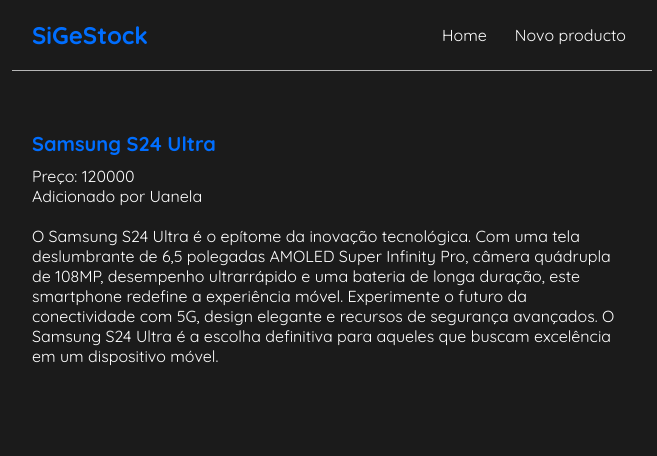
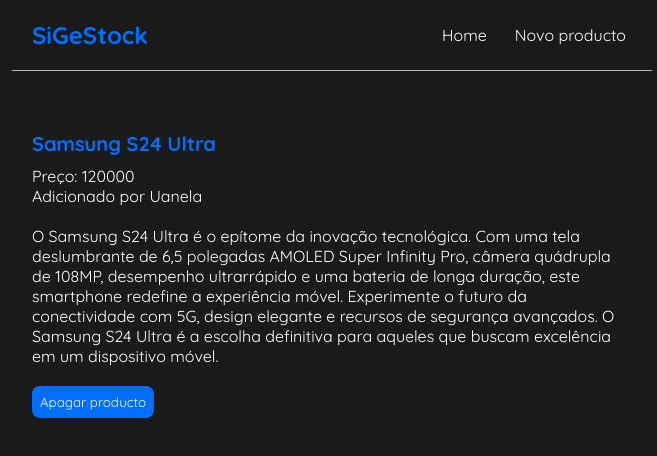
Before and after one commit to Uanela/curso-completo-de-react-para-iniciantes-gratuito, a React (Create React App) app: page /products/1 in a window 1280 px wide. Shown: the top 456 px of the page, without its empty margins (308-965 px from the left). Built offline with nearby package versions, Linux system fonts and the light colour scheme; data requests are answered from the project's data file.

Commit message:
first commit

```diff
--- a/data/db.json
+++ b/data/db.json
@@ -13,13 +13,6 @@
       "worker": "Jobs",
       "price": 130000,
       "id": 2
-    },
-    {
-      "name": "Xiaomi 13 Ultra",
-      "description": "O Xiaomi 13 Ultra é a vanguarda da tecnologia na palma da sua mão. Com uma tela AMOLED de 6,5 polegadas com resolução 2K, câmera quádrupla de 108MP, e um poderoso processador Snapdragon 8 Gen 2, este smartphone redefine o que é possível. Com suporte para redes 5G, design elegante e uma bateria de longa duração, o Xiaomi 13 Ultra proporciona uma experiência de smartphone incomparável. Descubra um mundo de possibilidades com este dispositivo inovador da Xiaomi.",
-      "worker": "Uanela",
-      "price": 90000,
-      "id": 3
     }
   ]
 }
--- a/src/index.css
+++ b/src/index.css
@@ -112,6 +112,14 @@
   margin-block: 20px;
 }
 
+.product-details button {
+  background-color: var(--primary-color);
+  border: 0;
+  padding: 0.5rem;
+  border-radius: 0.5rem;
+  cursor: pointer;
+}
+
 .product-details .skeleton-loading h2,
 .product-details .skeleton-loading p {
   width: 50%;
--- a/src/pages/ProductDetails.js
+++ b/src/pages/ProductDetails.js
@@ -1,4 +1,4 @@
-import { useParams } from "react-router-dom";
+import { useNavigate, useParams } from "react-router-dom";
 import { useFetch } from "../utils/useFetch";
 import ProductDetailsSkeleton from "../components/ProductDetailsSkeleton";
 
@@ -11,6 +11,13 @@
     error,
   } = useFetch("http://localhost:8000/products/" + id);
 
+  const navigate = useNavigate();
+  const handleDelete = () => {
+    fetch("http://localhost:8000/products/" + id, {
+      method: "DELETE",
+    }).then(() => navigate("/"));
+  };
+
   return (
     <div className="product-details">
       <div></div>
@@ -22,6 +29,7 @@
           <p>Preço: {product.price}</p>
           <p>Adicionado por {product.worker}</p>
           <div className="description">{product.description}</div>
+          <button onClick={handleDelete}>Apagar producto</button>
         </article>
       )}
     </div>
```
